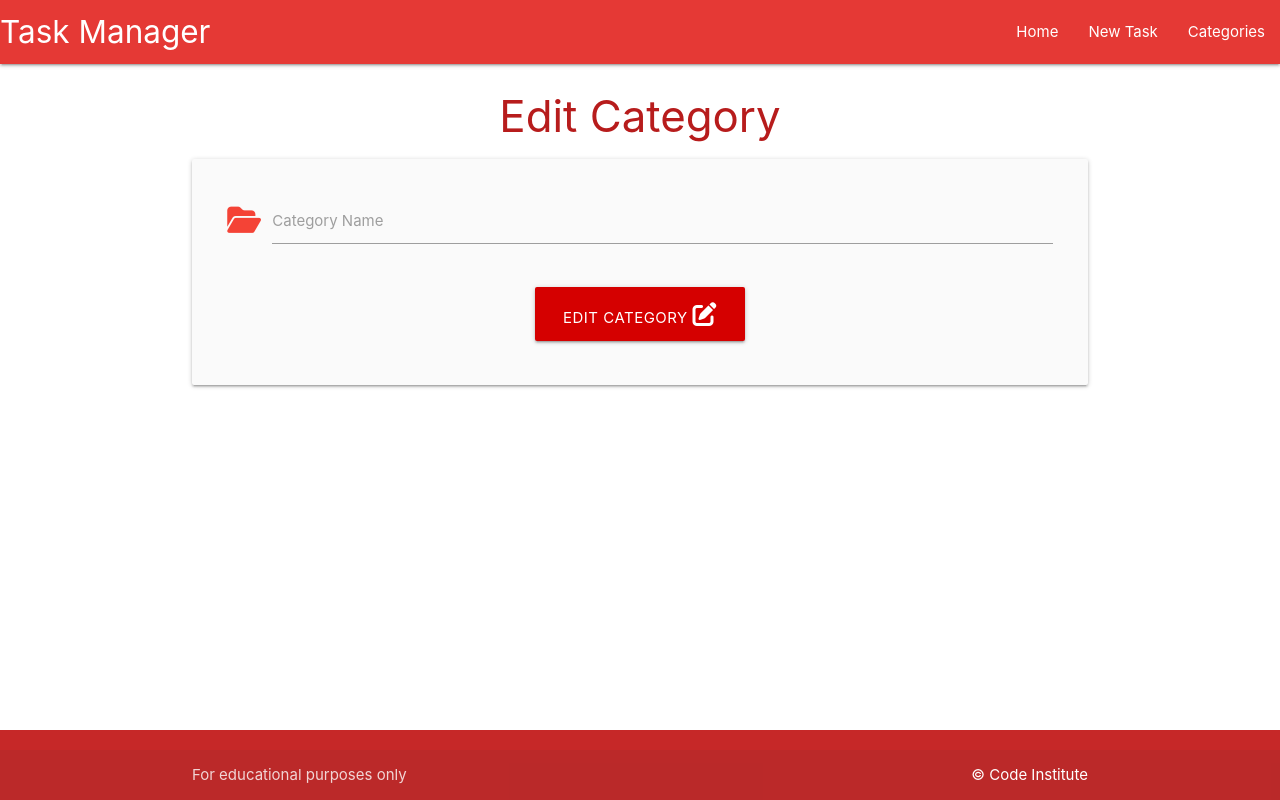
After one commit to TheTechnomanc3r/fl-task-manager, a Flask app: template taskmanager/templates/edit_category.html in a window 1280 px wide. The commit adds this page. Run offline with Flask 3, Linux system fonts and the light colour scheme; the template is opened without the code that fills it, so the values that code supplies are empty; some libraries are stand-ins or nearby versions.

Commit message:
add edit function to category cards

```diff
--- a/taskmanager/templates/categories.html
+++ b/taskmanager/templates/categories.html
@@ -19,7 +19,7 @@
           <span class="card-title">{{ category.category_name }}</span>
         </div>
         <div class="card-action">
-          <a href="#" class="btn green accent-4">Edit</a>
+          <a href="{{ url_for('edit_category', category_id=category.id) }}" class="btn green accent-4">Edit</a>
           <a href="#" class="btn red darken-4">Delete</a>
         </div>
       </div>
--- /dev/null
+++ b/taskmanager/templates/edit_category.html
@@ -0,0 +1,29 @@
+{% extends "base.html" %}
+{% block content %}
+
+<h3 class="red-text text-darken-4 center-align">Edit Category</h3>
+
+<div class="row card-panel grey lighten-5">
+    <form class="col s12" method="POST" action="{{ url_for('edit_category', category_id=category.id) }}">
+        <!--Category Name-->
+        <div class="row">
+            <div class="input-field col s12">
+                <i class="fas fa-folder-open prefix red-text text-red-4"></i>
+                <input id="category_name" name="category_name" value="{{ category.category_name }}" minlength="3" maxlength="25" type="text" class="validate"
+                    required>
+                <label for="category_name">Category Name</label>
+            </div>
+        </div>
+        <!--submit button-->
+        <div class="row">
+            <div class="col s12 center-align">
+                <button type="submit" class="btn-large red accent-4">
+                    Edit Category <i class="fa-solid fa-pen-to-square"></i>
+                </button>
+            </div>
+        </div>
+    </form>
+</div>
+
+
+{% endblock %}
```
Also changed, not shown: taskmanager/routes.py (+10 -0 lines).
